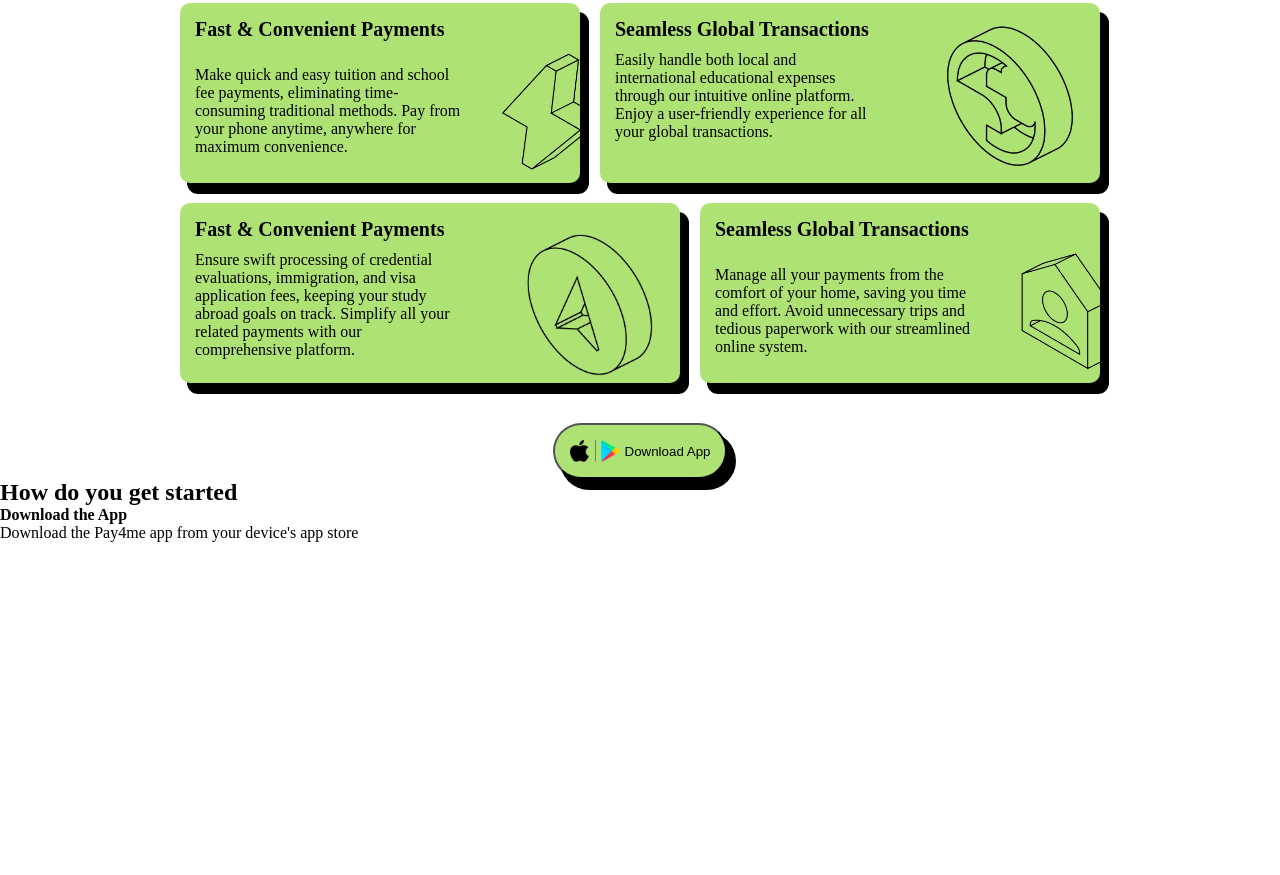
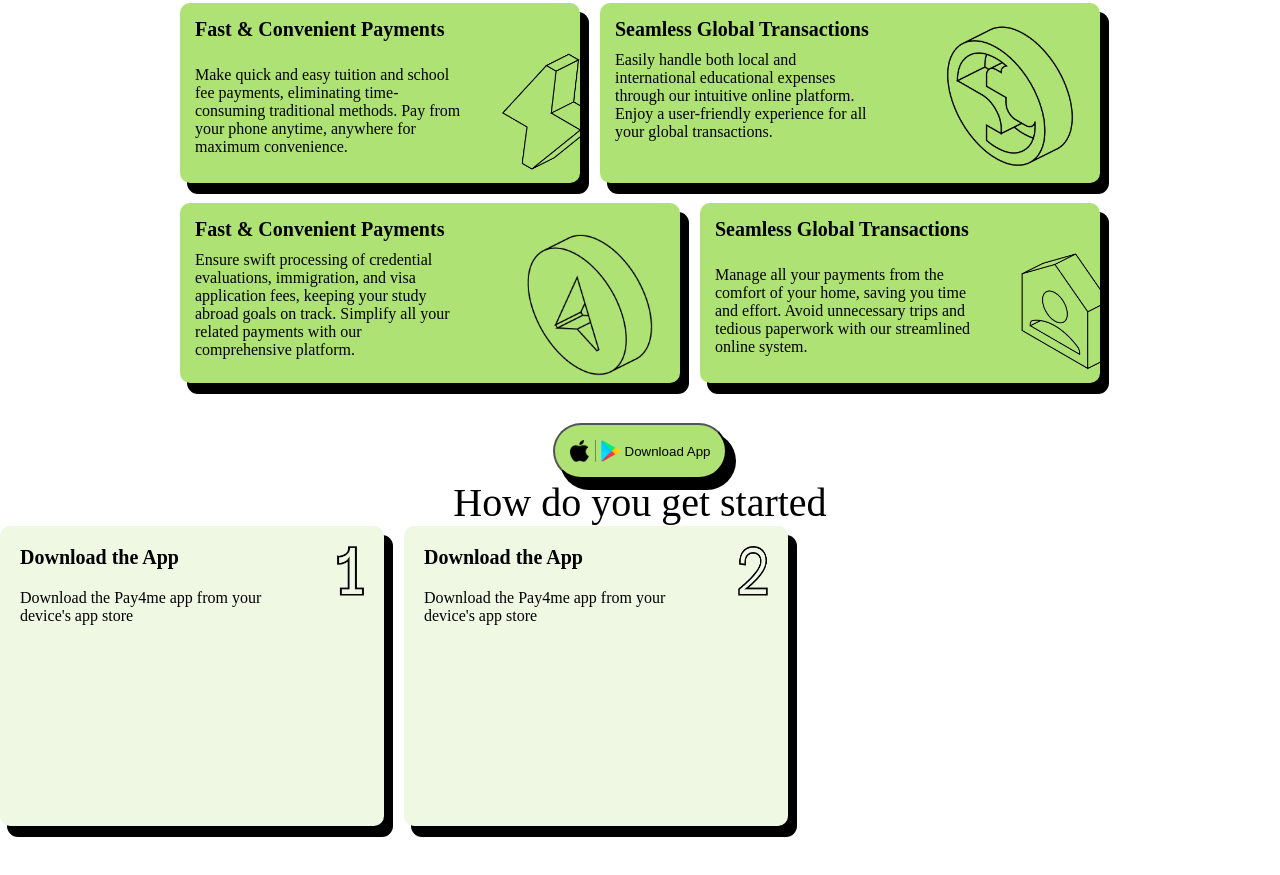
Before and after one commit to dkay9/pay4me-web, a plain HTML site: page index.html in a window 1280 px wide. Shown: the part 1699-2574 px from the top of the page. Before the commit the page ends 2259 px from the top, so only its background shows below. Drawn offline with Linux system fonts and the light colour scheme; a web font is replaced by a local one.

Commit message:
new push

```diff
--- a/index.html
+++ b/index.html
@@ -111,16 +111,23 @@
         </div>
     </section>
     <!-- how to get started section  -->
-    <section>
+    <section class="how-to">
         <h2>How do you get started</h2>
         <div>
-            <div>
-                <div>
+            <div class="d1">
+                <div class="gs-one">
                     <div>
                         <h4>Download the App</h4>
                         <p>Download the Pay4me app from your device's app store</p>
                     </div>
-                    <img src="" alt="">
+                    <img src="img/1.png" alt="">
+                </div>
+                <div class="gs-one">
+                    <div>
+                        <h4>Download the App</h4>
+                        <p>Download the Pay4me app from your device's app store</p>
+                    </div>
+                    <img src="img/2.png" alt="">
                 </div>
             </div>
         </div>
--- a/style.css
+++ b/style.css
@@ -217,3 +217,41 @@ a{
     align-items: center;
     margin-top: 40px;
 }
+/* how to get started */
+.how-to{
+    height: 100vh;
+    font-family: "Darker Grotesque", serif;
+}
+.how-to h2{
+    text-align: center;
+    font-weight: 500;
+    font-size: 40px;
+}
+.gs-one{
+    display: flex;
+    background: #eef8e3;
+    box-shadow: 8px 10px 0px 1px #000000;
+    width: 30%;
+    border-radius: 10px;
+    height: 300px;
+    justify-content: space-between;
+    padding: 20px;
+}
+.gs-one img{
+    width: 30px;
+    height: 50px;
+}
+.gs-one div p{
+    font-size: 16px;
+    width: 85%;
+    margin-top: 20px;
+    font-weight: 500;
+}
+.gs-one div h4{
+    font-weight: 600;
+    font-size: 20px;
+}
+.d1{
+    display: flex;
+    gap: 20px;
+}
```
